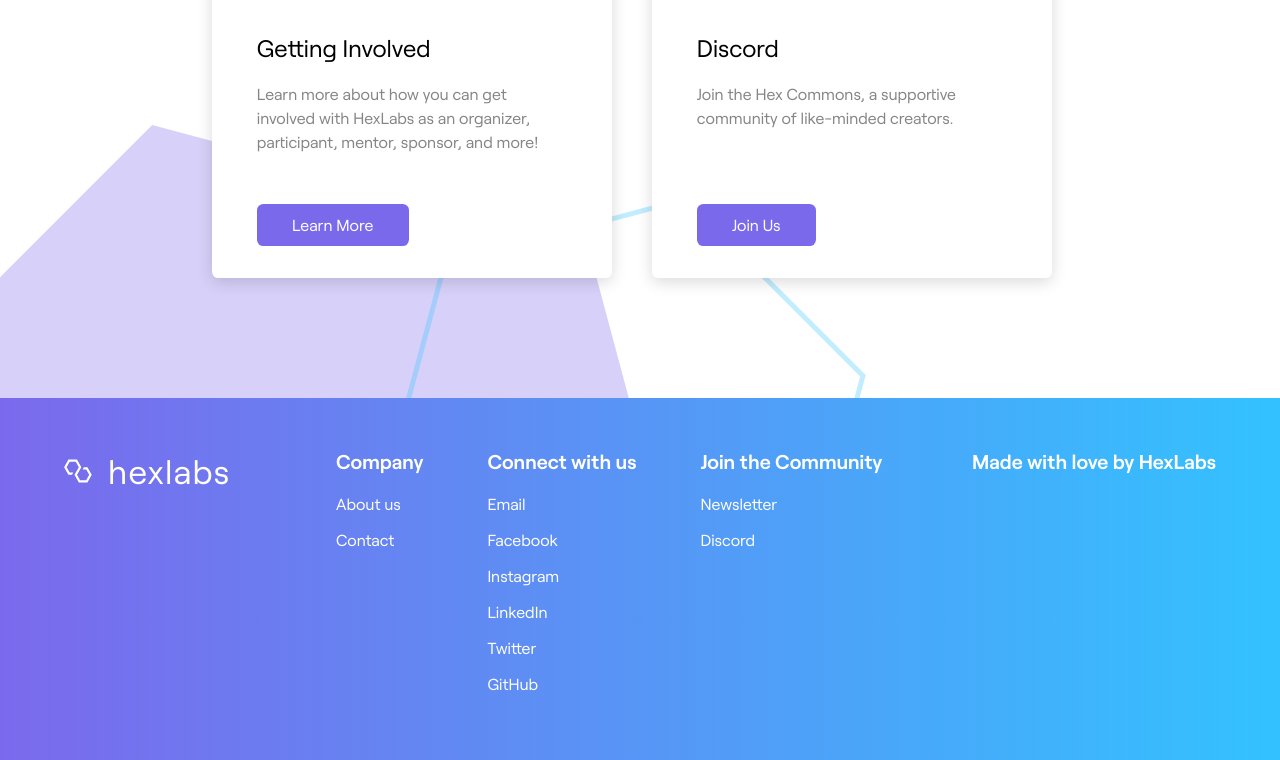
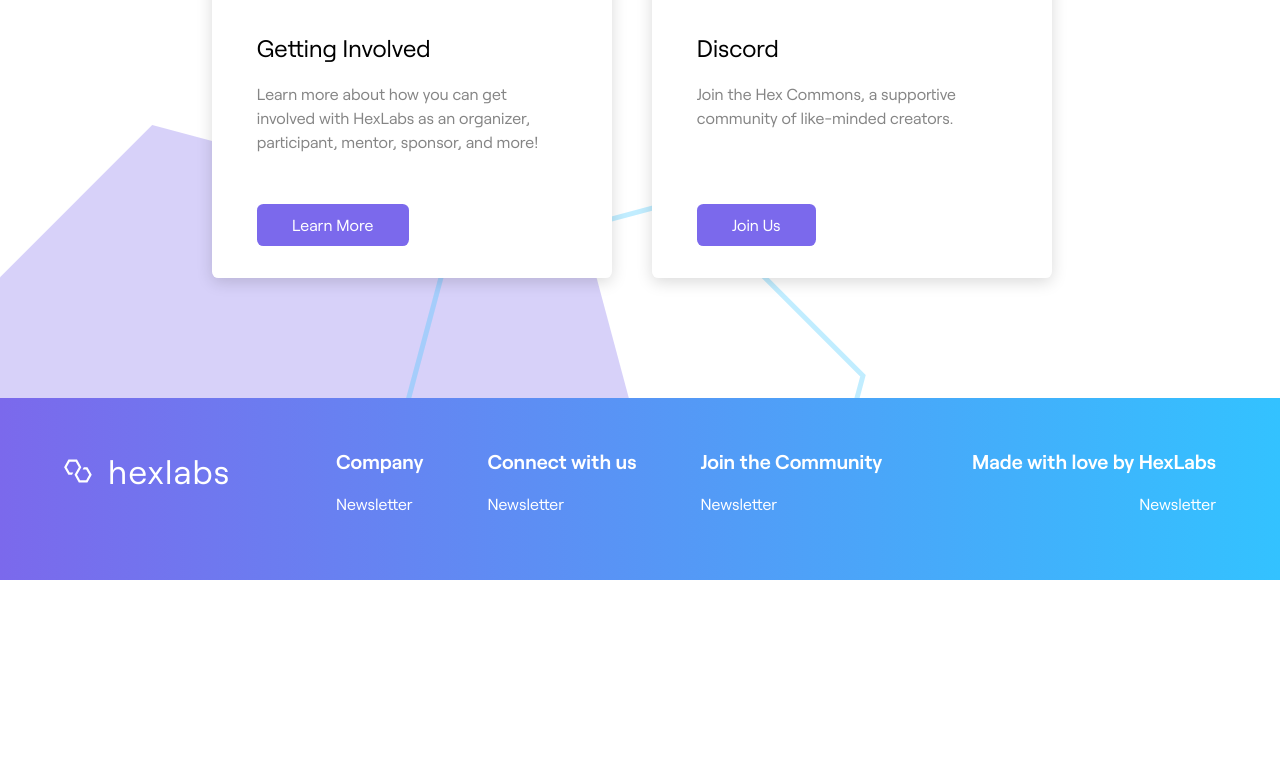
Before and after one commit to HackGT/hexlabs-website, a Next.js app: page / in a window 1280 px wide. Shown: the part 1923-2683 px from the top of the page. After the commit the page ends 2503 px from the top, so only its background shows below. Built offline with nearby package versions, Linux system fonts and the light colour scheme; grey boxes are pictures that could not be loaded.

Commit message:
Update components/footer.tsx
Co-authored-by: Elton Leander Pinto <eltonp3103@gmail.com>

```diff
--- a/components/footer.tsx
+++ b/components/footer.tsx
@@ -81,12 +81,10 @@ function FooterItem({ title, links }) {
     <div>
       <div className={styles["column-header"]}>{title}</div>
       <ul>
+        <li>
+            <a onClick={() => ml_webform_4255780('show')}>Newsletter</a>
+        </li>
         {links.map(({ name, href }, idx) => {
-          return name === "Newsletter" ?
-            <li key={idx}>
-              <a onClick={() => ml_webform_4255780('show')}>{name}</a>
-            </li>
-          :
             <li key={idx}>
               <a href={href} target="_blank" rel="noopener noreferrer">{name}</a>
             </li>
```
